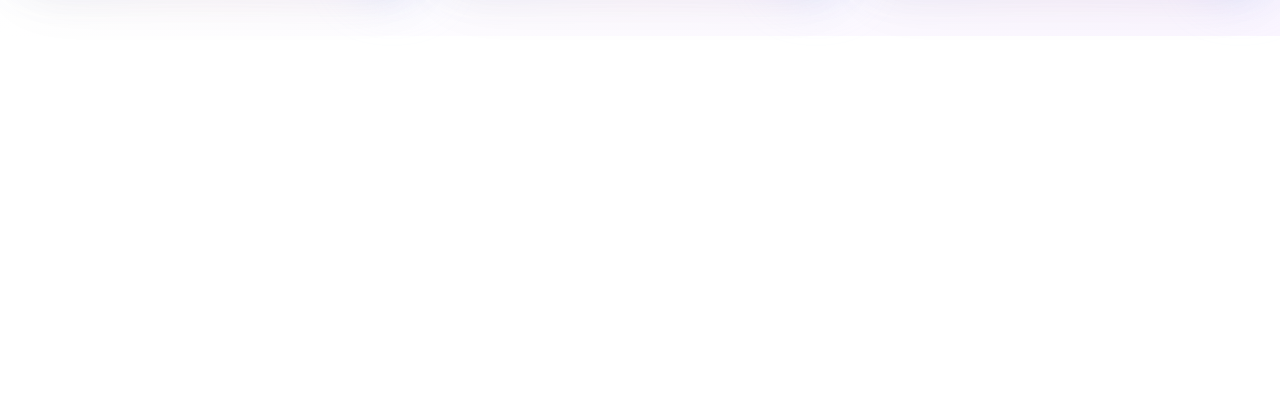
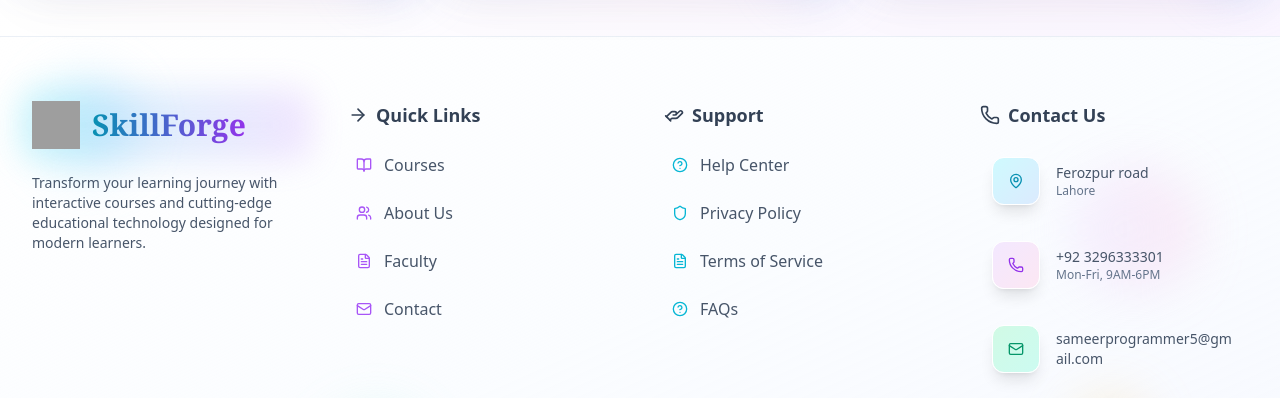
Before and after one commit to sameerjohn1/LMS-MERN-Stack-, a React (Vite) app in the folder frontend/: page / in a window 1280 px wide. Shown: the part 2399-2797 px from the top of the page. Before the commit the page ends 2435 px from the top, so only its background shows below. Built offline with nearby package versions, Linux system fonts and the light colour scheme; no server answers; grey boxes are pictures that could not be loaded; the HTML template or start-up script is replaced by a standard one.

Commit message:
Add responsive Footer component to homepage

```diff
--- a/frontend/src/assets/dummyFooter.js
+++ b/frontend/src/assets/dummyFooter.js
@@ -1,58 +1,54 @@
 export const socialIcons = [
   {
-name: 'Twitter',
-iconKey: 'Twitter',
-color: 'from-sky-400 to-blue-500',
-bgColor: 'bg-gradient-to-br from-sky-50 to-blue-100',
-url: 'https://x.com/HexagonDService?t=Vv5ReZAIbXONqkq_O0ksWQ&s=09'
+    name: "Twitter",
+    iconKey: "Twitter",
+    color: "from-sky-400 to-blue-500",
+    bgColor: "bg-gradient-to-br from-sky-50 to-blue-100",
+    url: "https://x.com/HexagonDService?t=Vv5ReZAIbXONqkq_O0ksWQ&s=09",
   },
   {
-name: 'Instagram',
-iconKey: 'Instagram',
-color: 'from-pink-400 to-purple-500',
-bgColor: 'bg-gradient-to-br from-pink-50 to-purple-100',
-url: 'https://www.instagram.com/hexagondigitalservices?igsh=MWp2NG1oNTlibWVnZA%3D%3D'
+    name: "Instagram",
+    iconKey: "Instagram",
+    color: "from-pink-400 to-purple-500",
+    bgColor: "bg-gradient-to-br from-pink-50 to-purple-100",
+    url: "https://www.instagram.com/hexagondigitalservices?igsh=MWp2NG1oNTlibWVnZA%3D%3D",
   },
   {
-name: 'LinkedIn',
-iconKey: 'Linkedin',
-color: 'from-blue-500 to-blue-700',
-bgColor: 'bg-gradient-to-br from-blue-50 to-blue-100',
-url: 'https://www.linkedin.com/company/hexagondigtial-services/'
-}
+    name: "LinkedIn",
+    iconKey: "Linkedin",
+    color: "from-blue-500 to-blue-700",
+    bgColor: "bg-gradient-to-br from-blue-50 to-blue-100",
+    url: "https://www.linkedin.com/company/hexagondigtial-services/",
+  },
 ];
 
-
 export const quickLinks = [
-{ name: 'Courses', href: '/courses', iconKey: 'BookOpen' },
-{ name: 'About Us', href: '/about', iconKey: 'Users' },
-{ name: 'Faculty', href: '/faculty', iconKey: 'FileText' },
-{ name: 'Contact', href: '/contact', iconKey: 'Mail' }
+  { name: "Courses", href: "/courses", iconKey: "BookOpen" },
+  { name: "About Us", href: "/about", iconKey: "Users" },
+  { name: "Faculty", href: "/faculty", iconKey: "FileText" },
+  { name: "Contact", href: "/contact", iconKey: "Mail" },
 ];
 
-
 export const supportLinks = [
-{ name: 'Help Center', href: '#', iconKey: 'HelpCircle' },
-{ name: 'Privacy Policy', href: '#', iconKey: 'Shield' },
-{ name: 'Terms of Service', href: '#', iconKey: 'FileText' },
-{ name: 'FAQs', href: '#', iconKey: 'HelpCircle' }
+  { name: "Help Center", href: "#", iconKey: "HelpCircle" },
+  { name: "Privacy Policy", href: "#", iconKey: "Shield" },
+  { name: "Terms of Service", href: "#", iconKey: "FileText" },
+  { name: "FAQs", href: "#", iconKey: "HelpCircle" },
 ];
 
-
 export const contactInfo = {
-addressLine1: '123 Triveni Nagar',
-city: 'Lucknow',
-phone: '+91 8299431275',
-phoneHours: 'Mon-Fri, 9AM-6PM',
-email: 'hexagonsservices@gmail.com',
-website: 'https://hexagondigitalservices.com',
-designBy: 'HexagonDigitalServices'
+  addressLine1: "Ferozpur road",
+  city: "Lahore",
+  phone: "+92 3296333301",
+  phoneHours: "Mon-Fri, 9AM-6PM",
+  email: "sameerprogrammer5@gmail.com",
+  website: "https://hexagondigitalservices.com",
+  designBy: "HexagonDigitalServices",
 };
-
 
 export default {
   socialIcons,
   quickLinks,
   supportLinks,
-contactInfo
+  contactInfo,
 };
--- /dev/null
+++ b/frontend/src/components/Footer.jsx
@@ -0,0 +1,273 @@
+import React from "react";
+import {
+  footerStyles,
+  footerBackgroundStyles,
+  contactIconGradients,
+  iconColors,
+  footerCustomStyles,
+} from "../assets/dummyStyles";
+import {
+  socialIcons,
+  quickLinks,
+  supportLinks,
+  contactInfo,
+} from "../assets/dummyFooter";
+import logo from "../assets/logo.png";
+
+import {
+  Twitter,
+  Instagram,
+  Linkedin,
+  Mail,
+  Phone,
+  MapPin,
+  ArrowRight,
+  BookOpen,
+  Users,
+  FileText,
+  HelpCircle,
+  Shield,
+  HandHelping,
+} from "lucide-react";
+
+const iconMap = {
+  Twitter,
+  Instagram,
+  Linkedin,
+  Mail,
+  Phone,
+  MapPin,
+  ArrowRight,
+  BookOpen,
+  Users,
+  FileText,
+  HelpCircle,
+  Shield,
+  HandHelping,
+};
+
+const Footer = () => {
+  return (
+    <footer className={footerStyles.footer}>
+      <div className={footerBackgroundStyles.backgroundContainer}>
+        <div className={footerBackgroundStyles.floatingOrb1}></div>
+        <div className={footerBackgroundStyles.floatingOrb2}></div>
+        <div className={footerBackgroundStyles.floatingOrb3}></div>
+        <div className={footerBackgroundStyles.floatingOrb4}></div>
+
+        <div className={footerBackgroundStyles.gridOverlay}>
+          <div
+            className="w-full h-full"
+            style={{
+              backgroundImage: `linear-gradient(rgba(99, 102, 241, 0.1) 1px, transparent 1px),
+                              linear-gradient(90deg, rgba(99, 102, 241, 0.1) 1px, transparent 1px)`,
+              backgroundSize: "50px 50px",
+            }}
+          />
+        </div>
+      </div>
+
+      <div className={footerStyles.container}>
+        <div className={footerStyles.grid}>
+          <div className={footerStyles.brandSection}>
+            <div className={footerStyles.brandTransform}>
+              <div className={footerStyles.brandContainer}>
+                <div className={footerStyles.brandGradient}></div>
+
+                <div className="relative font-serif flex items-center gap-3">
+                  <img src={logo} alt="logo" className="w-12 h-12" />
+                  <h3 className={footerStyles.brandTitle}>SkillForge</h3>
+                </div>
+              </div>
+
+              <p className={footerStyles.brandDescription}>
+                Transform your learning journey with interactive courses and
+                cutting-edge educational technology designed for modern
+                learners.
+              </p>
+            </div>
+          </div>
+
+          {/* quick links */}
+          <div>
+            <h4 className={`${footerStyles.sectionHeader} ${iconColors.cyan}`}>
+              <ArrowRight className={footerStyles.sectionIcon} />
+              Quick Links
+            </h4>
+
+            <ul className={footerStyles.linksList}>
+              {quickLinks.map((link, index) => {
+                const IconComponent = iconMap[link.iconKey] || ArrowRight;
+
+                return (
+                  <li key={link.name}>
+                    <a
+                      href={link.href}
+                      className={`${footerStyles.linkItem} ${iconColors.purple}`}
+                      style={{ transitionDelay: `${index * 80}ms` }}
+                    >
+                      <IconComponent
+                        className={`${footerStyles.linkIcon} ${iconColors.purple}`}
+                      />
+
+                      <span className="truncate">{link.name}</span>
+                    </a>
+                  </li>
+                );
+              })}
+            </ul>
+          </div>
+
+          <div>
+            <h4
+              className={`${footerStyles.sectionHeader} ${iconColors.purple}`}
+            >
+              <HandHelping className={footerStyles.sectionIcon} />
+              Support
+            </h4>
+
+            <ul className={footerStyles.linksList}>
+              {supportLinks.map((link, index) => {
+                const IconComponent = iconMap[link.iconKey] || HelpCircle;
+
+                return (
+                  <li key={link.name}>
+                    <a
+                      href={link.href}
+                      className={`${footerStyles.linkItem} ${iconColors.cyan}`}
+                      style={{ transitionDelay: `${index * 80}ms` }}
+                    >
+                      <IconComponent
+                        className={`${footerStyles.linkIcon} ${iconColors.cyan}`}
+                      />
+
+                      <span className="truncate">{link.name}</span>
+                    </a>
+                  </li>
+                );
+              })}
+            </ul>
+          </div>
+
+          {/* contact section */}
+          <div>
+            <h4
+              className={`${footerStyles.sectionHeader} ${iconColors.emerald} `}
+            >
+              <Phone className={footerStyles.sectionIcon} />
+              Contact Us
+            </h4>
+
+            <div className={footerStyles.contactSpace}>
+              <div className={footerStyles.contactItem}>
+                <div
+                  className={`${footerStyles.contactIconContainer} ${contactIconGradients.address}`}
+                >
+                  <MapPin
+                    className={`${footerStyles.contactIcon} ${iconColors.cyan600}`}
+                  />
+                </div>
+                <div className={footerStyles.contactTextContainer}>
+                  <p className={footerStyles.contactTextPrimary}>
+                    {contactInfo.addressLine1}
+                  </p>
+                  <p className={footerStyles.contactTextSecondary}>
+                    {contactInfo.city}
+                  </p>
+                </div>
+              </div>
+
+              <div className={footerStyles.contactItem}>
+                <div
+                  className={`${footerStyles.contactIconContainer} ${contactIconGradients.phone}`}
+                >
+                  <Phone
+                    className={`${footerStyles.contactIcon} ${iconColors.purple600}`}
+                  />
+                </div>
+                <div className={footerStyles.contactTextContainer}>
+                  <p className={footerStyles.contactTextPrimary}>
+                    {contactInfo.phone}
+                  </p>
+                  <p className={footerStyles.contactTextSecondary}>
+                    {contactInfo.phoneHours}
+                  </p>
+                </div>
+              </div>
+
+              <div className={footerStyles.contactItem}>
+                <div
+                  className={`${footerStyles.contactIconContainer} ${contactIconGradients.email}`}
+                >
+                  <Mail
+                    className={`${footerStyles.contactIcon} ${iconColors.emerald600}`}
+                  />
+                </div>
+                <div className={footerStyles.contactTextContainer}>
+                  <p className={footerStyles.contactTextPrimary}>
+                    {contactInfo.email}
+                  </p>
+                </div>
+              </div>
+            </div>
+          </div>
+        </div>
+
+        {/* socials */}
+        <div className={footerStyles.socialSection}>
+          <div className={footerStyles.socialContainer}>
+            <div className={footerStyles.socialIconsContainer}>
+              {socialIcons.map((social, index) => {
+                const IconComponent = iconMap[social.iconKey] || Twitter;
+                return (
+                  <a
+                    key={social.name}
+                    href={social.url}
+                    aria-label={social.name}
+                    className={footerStyles.socialIconLink}
+                    style={{ animationDelay: `${index * 80}ms` }}
+                  >
+                    {/* subtle hover overlay only matters on pointer devices */}
+                    <div
+                      className={`${footerStyles.socialIconContainer} ${social.bgColor}`}
+                    >
+                      <div className={footerStyles.socialIconInner}>
+                        <IconComponent className={footerStyles.socialIcon} />
+                      </div>
+
+                      {/* small tooltip on hover for pointer devices; hidden on touch by default */}
+                      <div className={footerStyles.socialTooltip}>
+                        {social.name}
+                        <div className={footerStyles.socialTooltipArrow} />
+                      </div>
+                    </div>
+                  </a>
+                );
+              })}
+            </div>
+
+            <div className={footerStyles.designCredit}>
+              <div className={footerStyles.designCreditContainer}>
+                <div className={footerStyles.designCreditGradient}></div>
+                <p className={footerStyles.designCreditText}>
+                  Designed by{" "}
+                  <a
+                    href={contactInfo.website}
+                    target="_blank"
+                    className={footerStyles.designCreditLink}
+                  >
+                    {contactInfo.designBy}
+                  </a>
+                </p>
+              </div>
+            </div>
+          </div>
+        </div>
+      </div>
+
+      <style>{footerCustomStyles}</style>
+    </footer>
+  );
+};
+
+export default Footer;
--- a/frontend/src/components/HomeCourses.jsx
+++ b/frontend/src/components/HomeCourses.jsx
@@ -23,7 +23,9 @@ const HomeCourses = () => {
   useEffect(() => {
     try {
       localStorage.setItem("userCourseRatings", JSON.stringify(userRatings));
-    } catch {}
+    } catch {
+      console.log("");
+    }
   }, [userRatings]);
 
   const showLoginToast = () => {
--- a/frontend/src/components/Testimonials.jsx
+++ b/frontend/src/components/Testimonials.jsx
@@ -18,7 +18,7 @@ const Testimonials = () => {
     window.matchMedia("(pointer:fine)").matches;
 
   // Enhanced 3D tilt with parallax layers (no-op on small / touch devices)
-  const onMouseMove = (e, el, index) => {
+  const onMouseMove = (e, el) => {
     if (!el) return;
     if (!isPointerDevice()) return; // disable tilt on touch / coarse-pointer devices
 
--- a/frontend/src/pages/Home.jsx
+++ b/frontend/src/pages/Home.jsx
@@ -3,6 +3,7 @@ import Navbar from "../components/Navbar";
 import Banner from "../components/Banner";
 import HomeCourses from "../components/HomeCourses";
 import Testimonials from "../components/Testimonials";
+import Footer from "../components/Footer";
 
 const Home = () => {
   return (
@@ -11,6 +12,7 @@ const Home = () => {
       <Banner />
       <HomeCourses />
       <Testimonials />
+      <Footer />
     </div>
   );
 };
```
Lines whose indentation alone changed are shown as unchanged.
